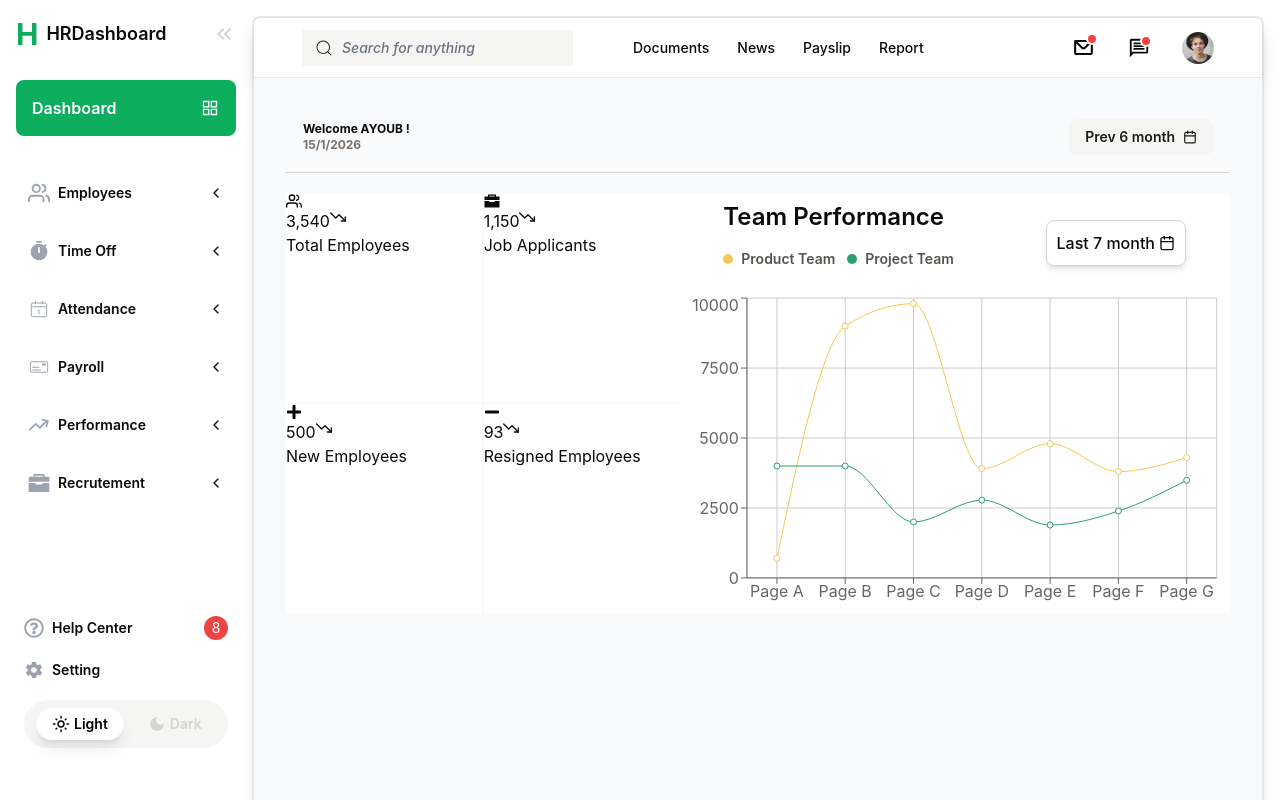
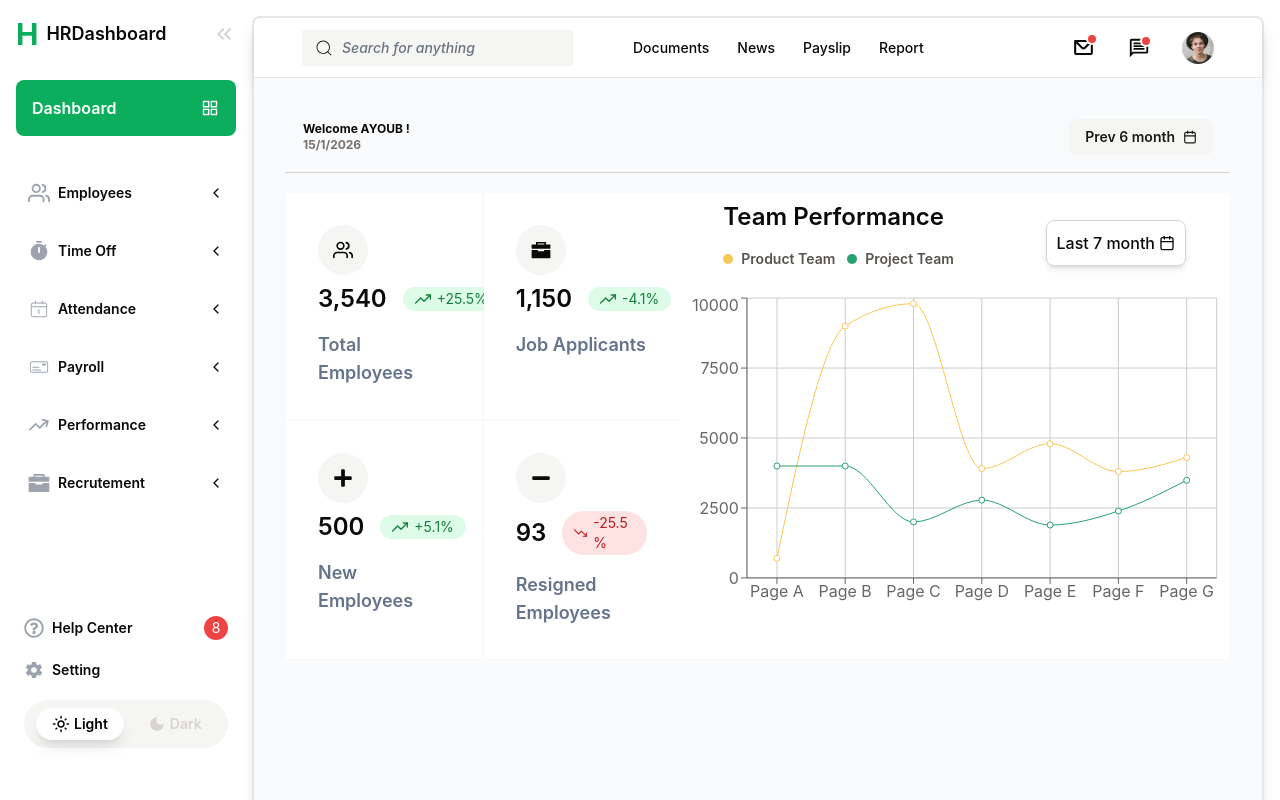
Before and after one commit to Ayoub-Hamileddin/hr-management-system, a React app in the folder frontend/: page /dashboard in a window 1280 px wide. Shown: the top 800 px of the page. Built offline with nearby package versions, Linux system fonts and the light colour scheme; the HTML template or start-up script is replaced by a standard one.

Commit message:
Update StatCard component

```diff
--- a/frontend/src/components/dashboard/StatCard.jsx
+++ b/frontend/src/components/dashboard/StatCard.jsx
@@ -1,80 +1,24 @@
 import React from "react";
 import { FiTrendingDown, FiTrendingUp } from "react-icons/fi";
 
-const StatCard = ({ value, title, Icon, percentage }) => {
+const StatCard = ({ value, title, Icon, percentage, trend }) => {
   return (
-    <div className=" bg-white">
-      <div>
-        <Icon />
+    <div className=" bg-white p-8">
+      <div className="bg-stone-100 size-[50px] flex items-center justify-center rounded-full ">
+        <Icon className={"size-5 hover:text-[#0cad5d] cursor-pointer"} />
       </div>
-      <div className="flex">
-        <p>{value}</p>
-        <span>{percentage > 0 ? <FiTrendingUp /> : <FiTrendingDown />} </span>
+      <div className="flex items-center gap-4 mt-2">
+        <p className="text-2xl font-semibold">{value}</p>
+        <span
+          className={`${trend === "up" ? " bg-green-100 text-green-700 " : " bg-red-100 text-red-700 "} flex items-center gap-1.5 rounded-full px-3 py-0.5`}
+        >
+          {trend === "up" ? <FiTrendingUp /> : <FiTrendingDown />}{" "}
+          <span className="font-sans text-sm">{percentage}</span>{" "}
+        </span>
       </div>
-      <p>{title}</p>
+      <p className="mt-4 text-lg font-semibold text-slate-500">{title}</p>
     </div>
   );
 };
 
 export default StatCard;
-
-// import React from "react";
-// import { FiTrendingDown, FiTrendingUp } from "react-icons/fi";
-
-// const StartCard = () => {
-//   return (
-//     <>
-//       <Card
-//         title="Gross Revenue"
-//         value="$120,054.24"
-//         pillText="2.75%"
-//         trend="up"
-//         period="From Jan 1st - Jul 31st"
-//       />
-//       <Card
-//         title="Avg Order"
-//         value="$27.97"
-//         pillText="1.01%"
-//         trend="down"
-//         period="From Jan 1st - Jul 31st"
-//       />
-//       <Card
-//         title="Trailing Year"
-//         value="$278,054.24"
-//         pillText="60.75%"
-//         trend="up"
-//         period="Previous 365 days"
-//       />
-//     </>
-//   );
-// };
-
-// export default StartCard;
-
-// const Card = ({ title, value, pillText, trend, period }) => {
-//   return (
-//     <div className=" p-4  col-span-4  rounded border border-stone-300  ">
-//       <div className="flex mb-8 items-start justify-between">
-//         <div>
-//           <h3 className="text-stone-500 text-sm mb-2">{title}</h3>
-//           <p className="text-3xl font-semibold">{value}</p>
-//         </div>
-//         <span
-//           className={`
-//             text-xs flex items-center gap-1 font-medium px-2 py-1 rounded
-//             ${
-//               trend === "up"
-//                 ? "bg-green-100 text-green-700"
-//                 : "bg-red-100 text-red-700"
-//             }
-
-//             `}
-//         >
-//           {trend === "up" ? <FiTrendingUp /> : <FiTrendingDown />}
-//           {pillText}
-//         </span>
-//       </div>
-//       <p className="text-xs text-stone-500">{period}</p>
-//     </div>
-//   );
-// };
```
